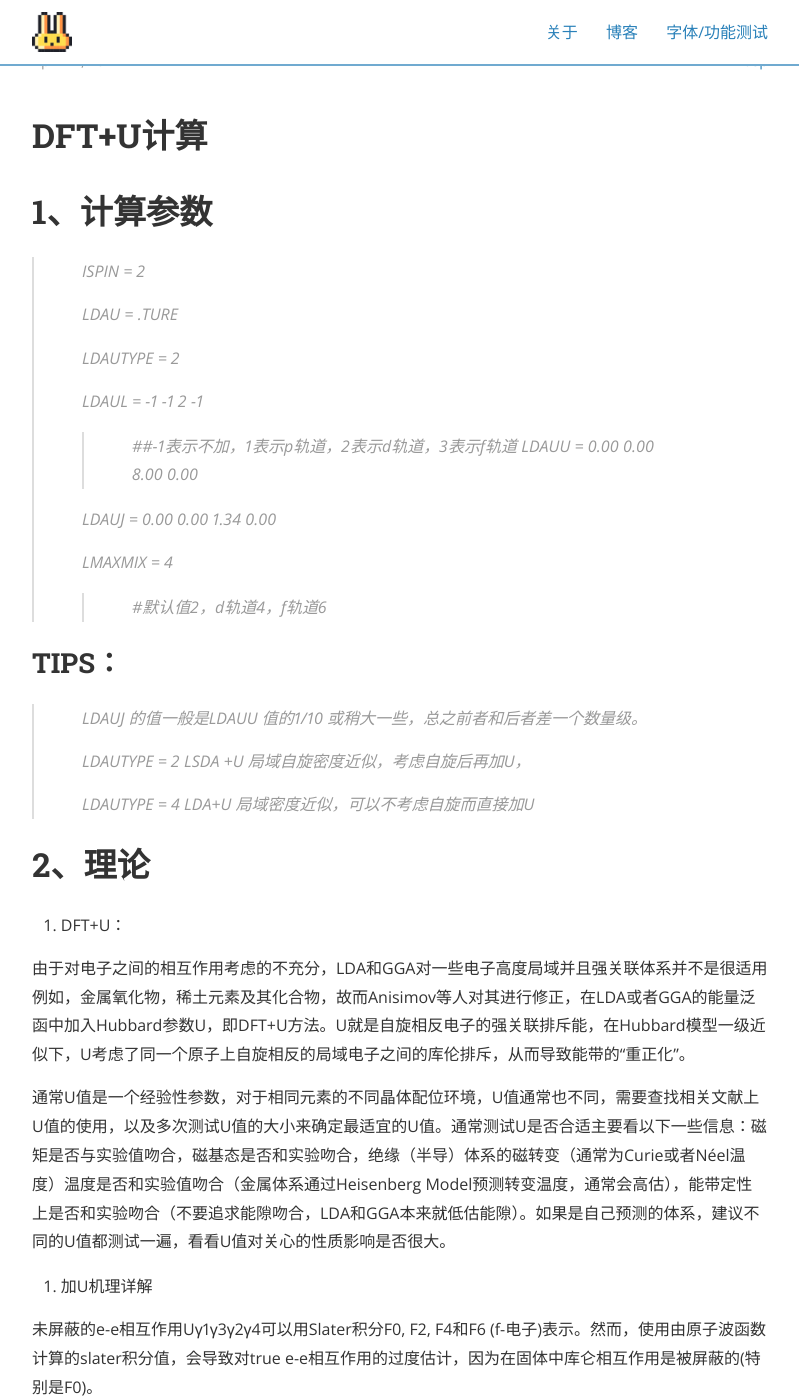
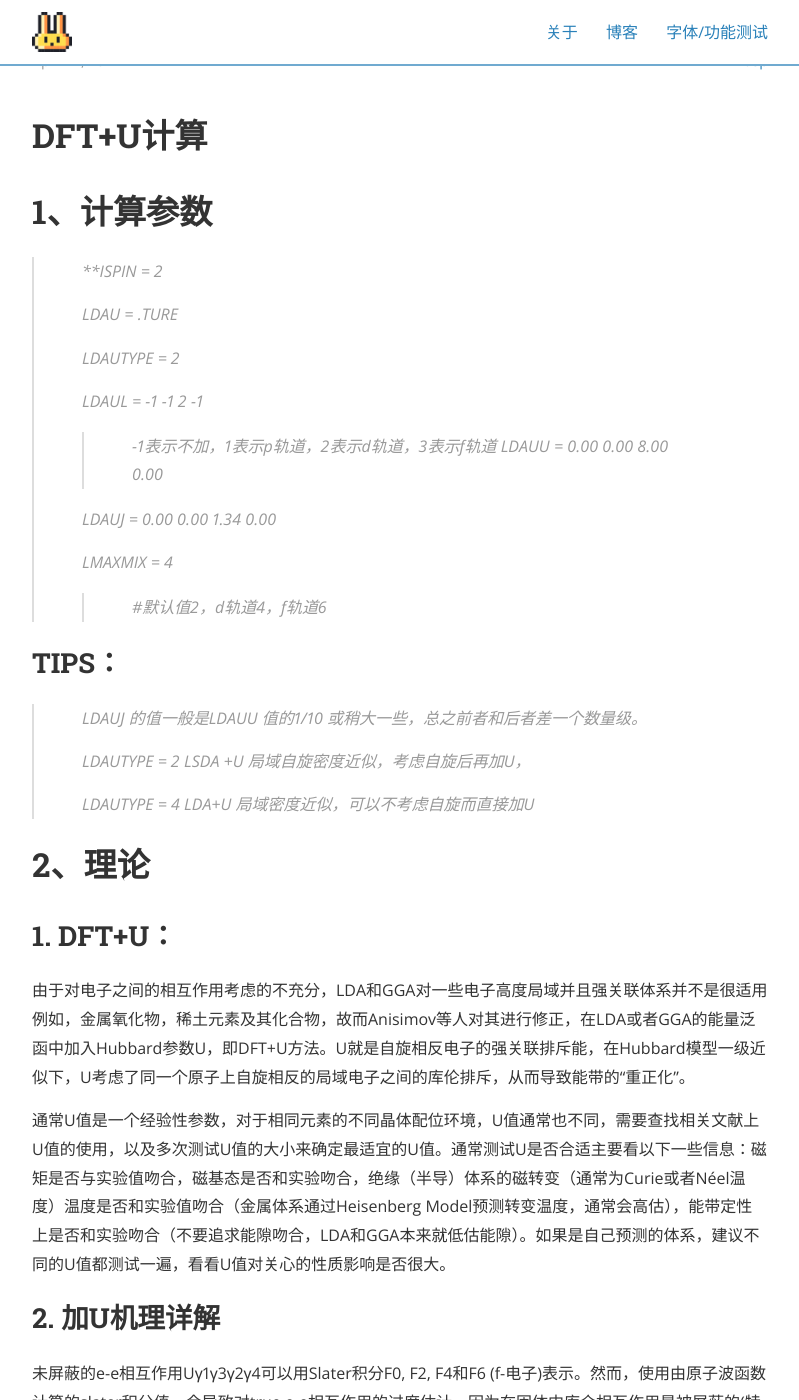
Before and after one commit to RobustGoose/biggoose.github.io, a Jekyll site: the page built from _posts/2022-04-11-2.md, in a window 1280 px wide and 1400 px high, scrolled down 473 px. Shown: the whole window, without its empty margins (240-1039 px from the left). Built offline with Jekyll 4.4.1, drawn with Linux system fonts in a browser that asks for light colours; nearby versions of some CDN libraries; some of the changed text lies outside the part shown.

Commit message:
Update 2022-04-11-2.md

```diff
--- a/_posts/2022-04-11-2.md
+++ b/_posts/2022-04-11-2.md
@@ -12,14 +12,14 @@ cover:  "/assets/instacode.jpg"
 
 # 1、计算参数
 
-  >ISPIN = 2
+  >**ISPIN = 2
   >
   >LDAU = .TURE
   >
   >LDAUTYPE = 2
   >
   >LDAUL = -1 -1 2 -1
-  >>##-1表示不加，1表示p轨道，2表示d轨道，3表示f轨道
+  >>-1表示不加，1表示p轨道，2表示d轨道，3表示f轨道
   >LDAUU = 0.00 0.00 8.00 0.00
   >
   >LDAUJ =  0.00 0.00 1.34 0.00
@@ -35,13 +35,13 @@ cover:  "/assets/instacode.jpg"
 >LDAUTYPE = 4  LDA+U  局域密度近似，可以不考虑自旋而直接加U
 
 # 2、理论
-1. DFT+U：
+## 1. DFT+U：
 
 由于对电子之间的相互作用考虑的不充分，LDA和GGA对一些电子高度局域并且强关联体系并不是很适用例如，金属氧化物，稀土元素及其化合物，故而Anisimov等人对其进行修正，在LDA或者GGA的能量泛函中加入Hubbard参数U，即DFT+U方法。U就是自旋相反电子的强关联排斥能，在Hubbard模型一级近似下，U考虑了同一个原子上自旋相反的局域电子之间的库伦排斥，从而导致能带的“重正化”。
 
 通常U值是一个经验性参数，对于相同元素的不同晶体配位环境，U值通常也不同，需要查找相关文献上U值的使用，以及多次测试U值的大小来确定最适宜的U值。通常测试U是否合适主要看以下一些信息：磁矩是否与实验值吻合，磁基态是否和实验吻合，绝缘（半导）体系的磁转变（通常为Curie或者Néel温度）温度是否和实验值吻合（金属体系通过Heisenberg Model预测转变温度，通常会高估），能带定性上是否和实验吻合（不要追求能隙吻合，LDA和GGA本来就低估能隙）。如果是自己预测的体系，建议不同的U值都测试一遍，看看U值对关心的性质影响是否很大。
 
-2. 加U机理详解
+## 2. 加U机理详解
 
 未屏蔽的e-e相互作用Uγ1γ3γ2γ4可以用Slater积分F0, F2, F4和F6 (f-电子)表示。然而，使用由原子波函数计算的slater积分值，会导致对true e-e相互作用的过度估计，因为在固体中库仑相互作用是被屏蔽的(特别是F0)。
 
@@ -55,7 +55,7 @@ cover:  "/assets/instacode.jpg"
 where the Hartree-Fock like interaction replaces the L(S)DA on site due to the fact that one subtracts a double counting energy (Edc) which supposedly equals the on site L(S)DA contribution to the total energy.
 
 
-3. LDAUTYPE=2时，Ueff=U-J
+## 3. LDAUTYPE=2时，Ueff=U-J
 
 当使用LDAUTYPE=2时，总的能量取决于参数U和J。因此，用不同的U和/或J来比较计算得到的总能量是没有意义的, 修正的效果和U，J同时有关，所以Ueff=U-J
 
```
